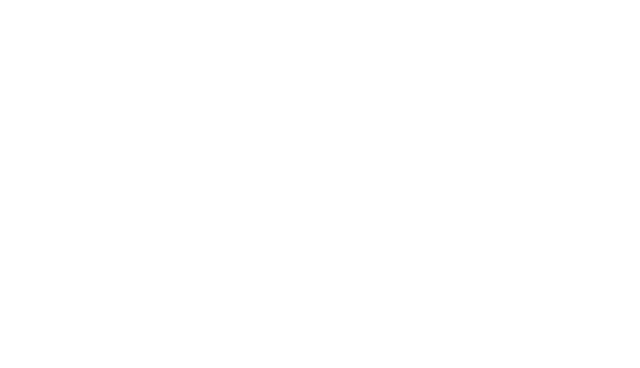
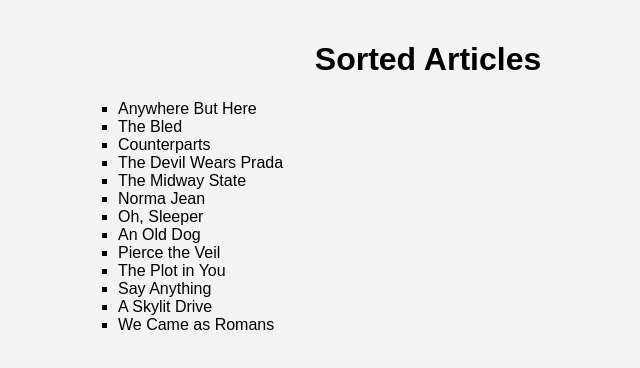
Before and after one commit to acciojob/sorting-articles-sujipinku07, a website: page main.html in a window 1280 px wide. Shown: the whole page, without its empty margins (212-852 px from the left). Drawn offline with Linux system fonts and the light colour scheme.

Commit message:
created a submission

```diff
--- a/main.html
+++ b/main.html
@@ -8,6 +8,10 @@
 
 <body>
 	<!-- the entire body must be written by student -->
+	<h1>Sorted Articles</h1>
+  <ul id="bands"> <!-- corrected from 'band' to 'bands' -->
+    <!-- Sorted articles will be inserted here -->
+  </ul>
     <script type="text/javascript" src="./script.js">
 </script>
 
--- a/script.js
+++ b/script.js
@@ -1 +1,25 @@
 //your JS code here. If required.
+document.addEventListener('DOMContentLoaded', () => {
+  const bands = [
+    'The Plot in You', 'The Devil Wears Prada', 'Pierce the Veil',
+    'Norma Jean', 'The Bled', 'Say Anything', 'The Midway State',
+    'We Came as Romans', 'Counterparts', 'Oh, Sleeper', 'A Skylit Drive',
+    'Anywhere But Here', 'An Old Dog'
+  ];
+
+  // Function to remove "a", "an", "the" from the article titles
+  function strip(bandName) {
+    return bandName.replace(/^(a |an |the )/i, '').trim();
+  }
+
+  // Sort the articles by ignoring "a", "an", "the"
+  const sortedBands = bands.sort((a, b) => strip(a).localeCompare(strip(b)));
+
+  // Insert sorted articles into the ul#bands
+  const bandList = document.getElementById('bands'); // corrected from 'band' to 'bands'
+  sortedBands.forEach(band => {
+    const li = document.createElement('li');
+    li.textContent = band;
+    bandList.appendChild(li);
+  });
+})
--- a/styles.css
+++ b/styles.css
@@ -1 +1,15 @@
 /*  your css code here. If applicable */
+body{
+	font-family:Arial,sans-serif;
+	margin:0;
+	padding:20px;
+	background-color:#f4f4f4;
+}
+h1{
+	text-align:center;
+}
+ul#bands{
+	list-style-type:square;
+	padding:0;
+	width:50%;
+	margin:0 auto;
```
